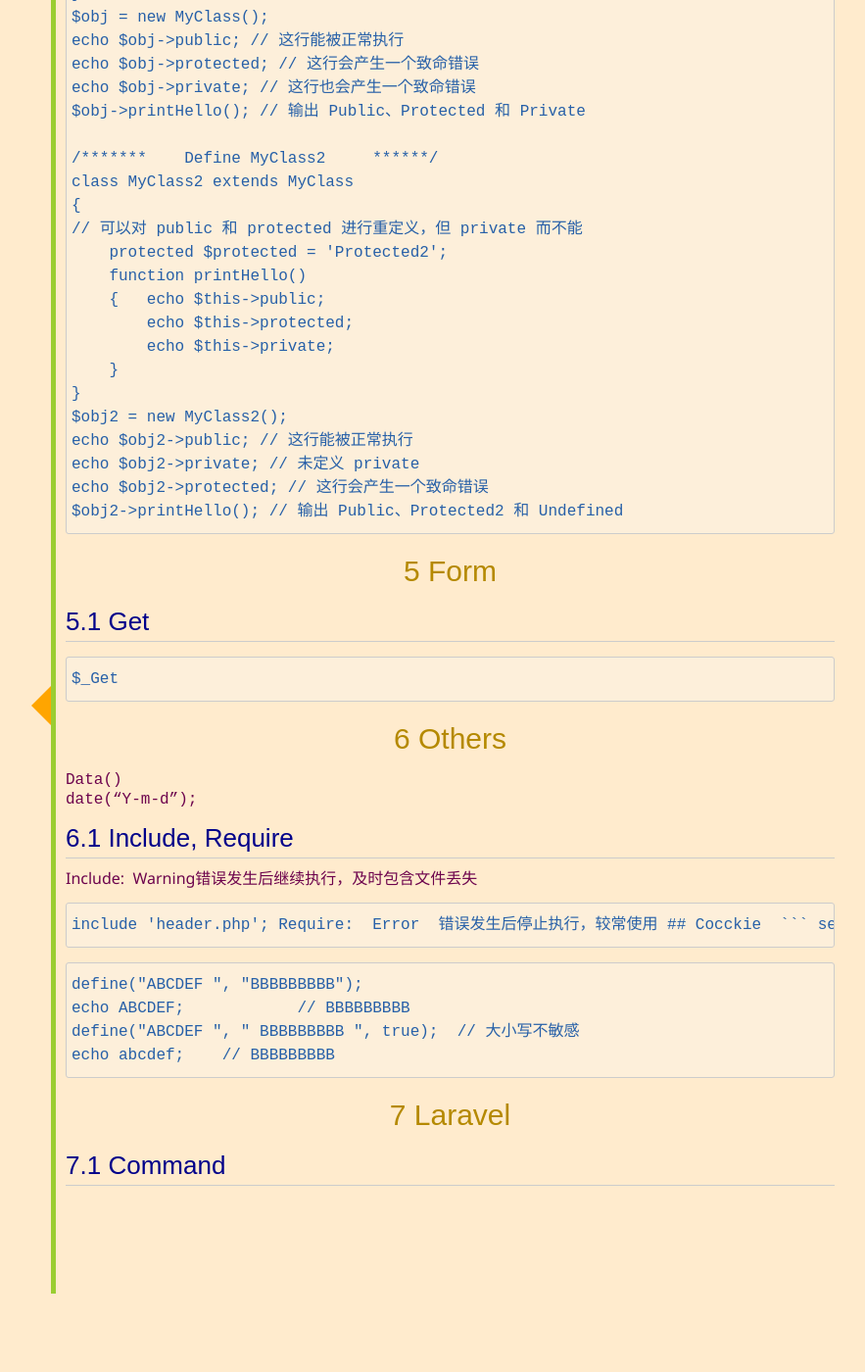
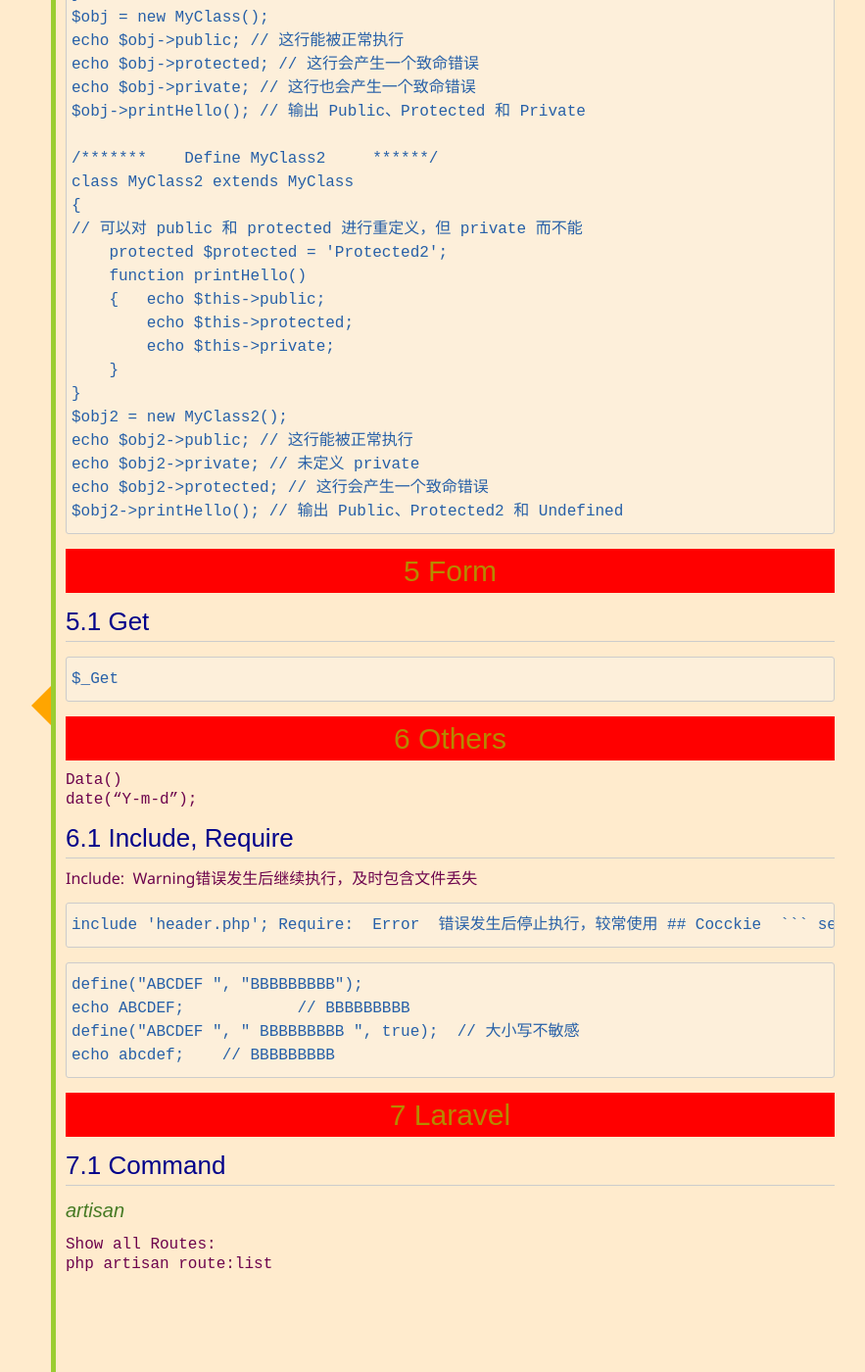
Before and after one commit to rfd3344a/rfd3344.github.io, a Jekyll site: the page built from notes/Node PHP.md, in a window 1280 px wide and 1400 px high, scrolled down 5695 px. Shown: the whole window at 98% size, without its empty margins (248-1131 px from the left). Built offline with Jekyll 4.4.1, drawn with Linux system fonts in a browser that asks for light colours; nearby versions of some CDN libraries; some web fonts are replaced; our own code applies the rules of GitHub Pages for plain Markdown files; before the commit the page ends 7015 px from its top, so only the background shows below that.

Commit message:
Update Node PHP.md

````diff
--- a/notes/Node PHP.md
+++ b/notes/Node PHP.md
@@ -299,3 +299,13 @@ echo abcdef;    // BBBBBBBBB
 ```
 # Laravel
 ## Command
+### artisan
+Show all Routes:
+php artisan route:list
+
+
+<style>
+  h1{
+    background:red;
+    }
+  </style>
````
